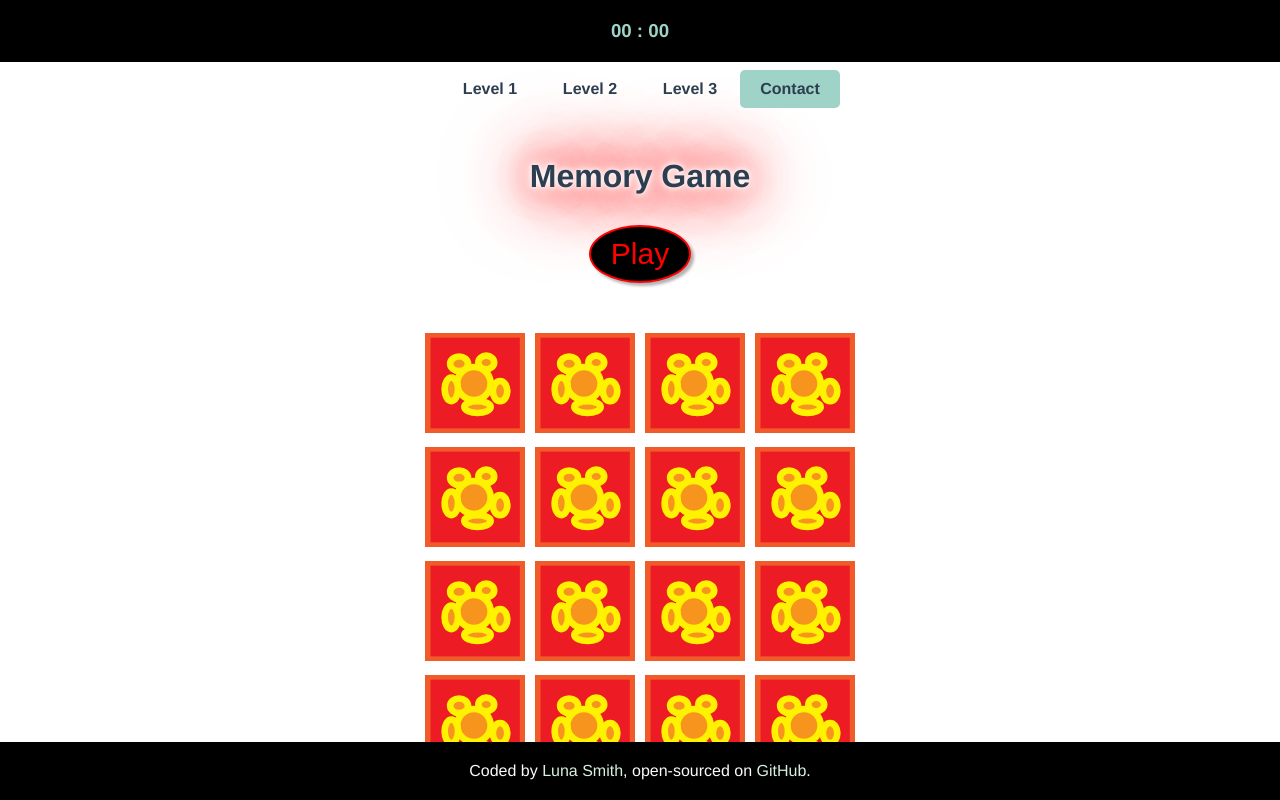
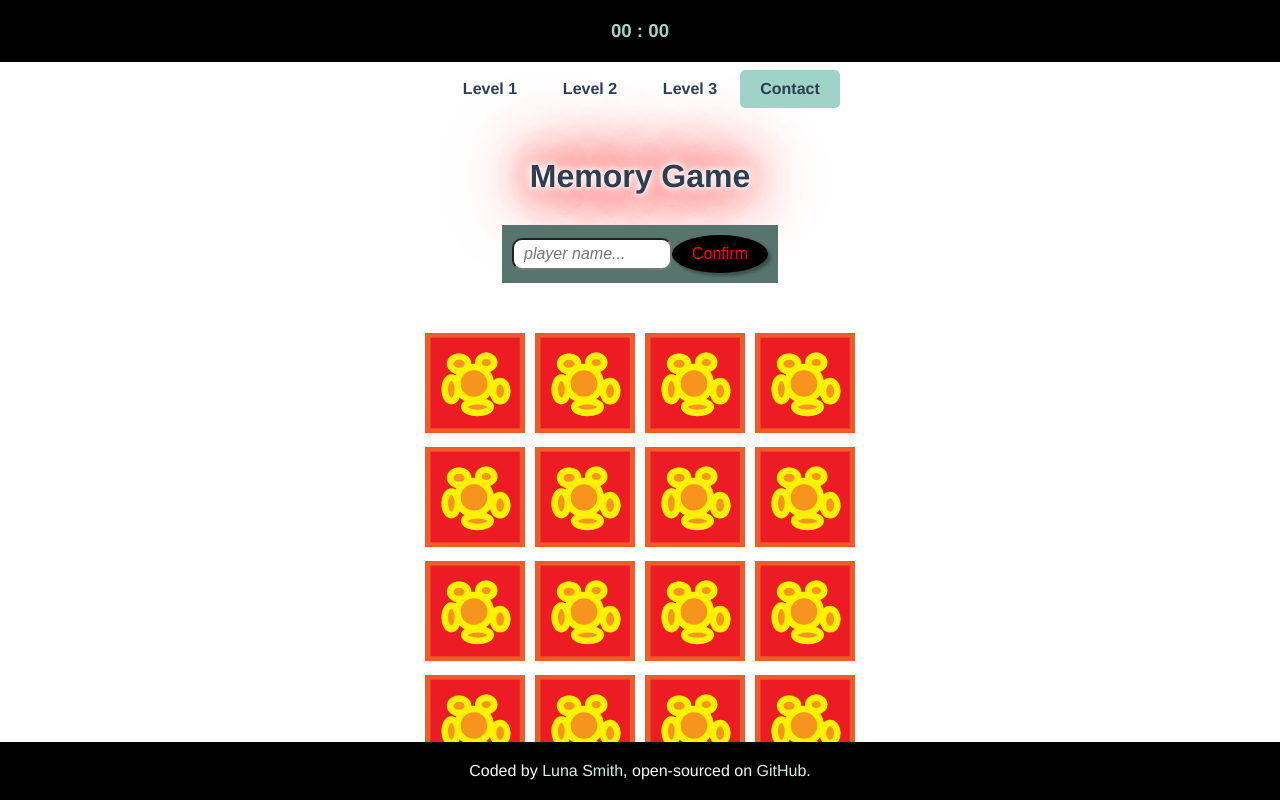
Before and after one commit to Lu-Smith/memory_game_vue, a Vue app: page / in a window 1280 px wide. Built offline with nearby package versions, Linux system fonts and the light colour scheme.

Commit message:
Updated MainGame

```diff
--- a/src/components/Game/MainGame.vue
+++ b/src/components/Game/MainGame.vue
@@ -1,28 +1,17 @@
 <template>
   <div class="players">
-    <div v-if="play" class="score">{{ scorePlayer1 }}</div>
-    <div class="player" v-if="play" >
-      <div class="player1 name" :class="{ active: active1 }">
-        {{ player1 }}
+    <div v-if="play" class="score">{{ score }}</div>
+    <div class="player" >
+      <div class="player-name" v-if="!createName">
+        Hello {{ player }}
       </div>
-      <div v-if="createName1" class="player-name-submit">
-        <input type="text" v-model="player1" placeholder="player name..."/>
-        <button class="name-button"  @click="togglePlayer(1)">Confirm</button>
+      <div v-if="createName" class="player-name-submit">
+        <input type="text" v-model="player" placeholder="player name..."/>
+        <button class="name-button"  @click="createPlayer">Confirm</button>
       </div>
     </div>
-    <div class="player" v-if="play">
-      <div class="player2 name" :class="{ active: active2 }" >
-        {{ player2 }}
-      </div>
-      <div v-if="createName2" class="player-name-submit">
-        <input type="text" v-model="player2" placeholder="player name..."/>
-        <button  class="name-button"  @click="togglePlayer(2)">Confirm</button>
-      </div>
-    </div>
-    <div v-if="play" class="score">{{ scorePlayer2 }}</div>
   </div>
-  <p v-if="play && ((!active1) && (!active2))" class="instruction">{{ choosePlayer }}</p>
-  <button @click='playGame'>Play</button>
+  <button v-if="!createName" @click='playGame'>Play</button>
   <GameGrid :cells="cells" @uncoverCard="uncoverCard"/>
 </template>
 
@@ -41,37 +30,25 @@ export default {
   },
   data()  {
     return {
-      active1: false,
-      active2: false,
-      createName1: true,
-      createName2: true,
+      createName: true,
       cells: cards1.map((card: Cell) => ({ ...card, clicked: false })),
       play: false,
-      choosePlayer: 'Enter a player name',
-      scorePlayer1: 0,
-      scorePlayer2: 0,
-      player1: '',
-      player2: ''
+      score: 0,
+      player: ''
     }
   },
   methods: {
-    togglePlayer(this: MainGameComponent, playerNumber:number): void  {
-      if(playerNumber === 1) {
-        this.active1 = true;
-        this.active2 = false;
-        this.createName1 = false;
-      }
-      if(playerNumber === 2) {
-        this.active2 = true;
-        this.active1 = false;
-        this.createName2 = false;
-      }
+    createPlayer(this: MainGameComponent): void  {
+            this.createName = false;
     },
     playGame(this: PlayGame){
             this.play = true
             this.cells = cards1.map((card: Cell) => ({ ...card, clicked: false }))
     },
     uncoverCard(this: PlayGame, cell: Cell) {
+            if (!this.play) {
+              return; // Game is not in play state, exit the method
+            }
             console.log(cell.id)
             this.cells = this.cells.map((c: Cell) => {
               if (c.id === cell.id) {
@@ -80,7 +57,7 @@ export default {
                 return c;
               }
             })
-      }
+    }
   }
 }
 </script>
@@ -141,11 +118,7 @@ export default {
   margin-bottom: 10px;
 }
 
-.player1 {
+.player-name {
   color: red;
 }
-
-.player2 {
-  color: #57746d;
-}
 </style>
```
Also changed, not shown: src/components/Types/MainGameComponent.ts (+2 -5 lines).
